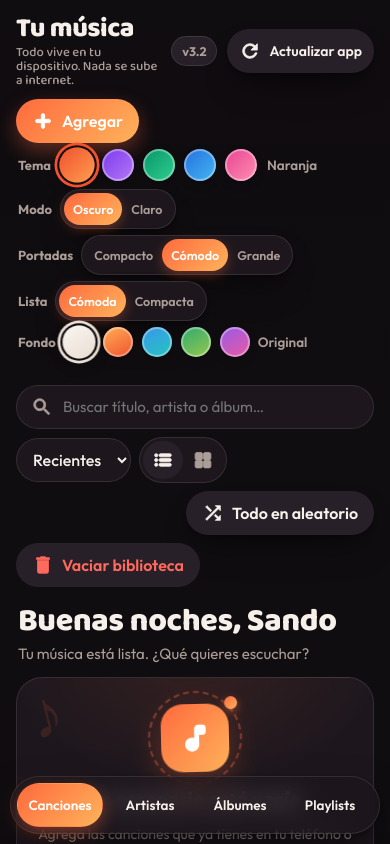
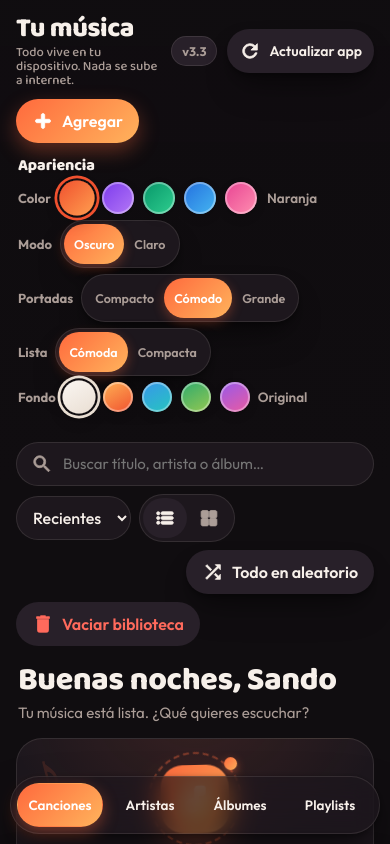
Before and after one commit to SandovalJon/nuevo-reproductor-de-musica, a plain HTML site: page index.html in a window 390 px wide. Drawn offline with Linux system fonts and the light colour scheme.

Commit message:
v3.3: ronda A tu mano, interfaz (plan hasta 3.5)

```diff
--- a/index.html
+++ b/index.html
@@ -1076,6 +1076,70 @@
       html.perf-lite .detail-hero .back-row button{ backdrop-filter:blur(6px); -webkit-backdrop-filter:blur(6px); }
       html.perf-lite .cover img:not(.in){ filter:blur(8px) saturate(1.2); }
     </style>
+    <style>
+      /* ============ v3.3 · A tu mano ============
+         Ronda de interfaz: zonas táctiles más cómodas, una escala de
+         espaciados consistente en todas las vistas y la sección
+         «Apariencia» agrupada con encabezados claros. Solo CSS y el
+         orden del HTML de la cabecera: no se agrega ni se quita ningún
+         ajuste, y ningún comportamiento ni dato cambia. */
+
+      /* 1 · Zonas táctiles en torno a 44px: los botones pequeños de las
+         filas (me gusta / no me gusta y menú de la canción), el quitar
+         de la cola, el selector lista/cuadrícula, las píldoras de
+         Apariencia, el «Ver todo» del inicio y el volver de las fichas
+         ganan área de toque sin cambiar apenas su tamaño visible. Los
+         que ya medían 44px o más (botones de cabecera, pestañas de la
+         navegación flotante, mini-reproductor y controles de «Sonando
+         ahora» y del Escenario) quedan exactamente como estaban. */
+      .row .rate, .row .more{ width:44px; height:44px; }
+      .q-row .x{ width:44px; height:44px; }
+      .seg button{ width:44px; height:40px; }
+      .aseg button{ min-height:40px; padding:7px 13px; }
+      .link-btn{ min-height:44px; display:inline-flex; align-items:center; }
+      .detail-hero .back-row button{ min-height:44px; display:inline-flex; align-items:center; }
+      @media (max-width:520px){ .aseg button{ padding:7px 10px; } }
+      /* Muestras de color (Color y Fondo de Apariencia): el círculo que
+         se ve no cambia de tamaño; un ::after invisible extiende su
+         área de toque hasta los 44px. */
+      .sw, .bgsw{ position:relative; }
+      .sw::after, .bgsw::after{ content:""; position:absolute; border-radius:50%; }
+      .sw::after{ inset:-6px; }
+      .bgsw::after{ inset:-7px; }
+
+      /* 2 · Espaciados y jerarquía: la misma escala de respiro entre el
+         saludo, las secciones del inicio, la barra de herramientas, las
+         fichas y la cola de «Sonando ahora». Solo mueve márgenes y
+         rellenos, nunca colores, así que la escala es idéntica en modo
+         claro y en modo oscuro. */
+      .greet{ padding:18px 2px 4px; }
+      .home-sec{ margin-top:26px; }
+      .toolbar{ padding:12px 0 8px; }
+      .detail-hero{ margin:14px 0 18px; }
+      .detail-head{ padding:12px 0 18px; }
+      .detail-actions{ padding-bottom:14px; }
+      .queue-box{ margin-top:20px; }
+      @media (max-width:520px){ .greet{ padding-top:10px; } }
+
+      /* 3 · «Apariencia» agrupada: un solo bloque con su encabezado y
+         los cinco grupos de siempre — Color, Modo, Portadas, Lista y
+         Fondo — con las etiquetas alineadas a la misma anchura para
+         que los controles formen una columna limpia. En pantallas
+         estrechas los grupos se envuelven como antes y la etiqueta
+         vuelve a su ancho natural. */
+      .appearance{ max-width:1060px; margin:12px auto 0; }
+      .appearance-title{
+        margin:0 2px; font-family:var(--font-display); font-size:16px; font-weight:800;
+        letter-spacing:-.01em; color:var(--ink);
+      }
+      .appearance .theme-row{ margin-top:2px; padding-top:2px; }
+      .appearance .appearance-row{ margin-top:0; padding-top:2px; }
+      .appearance .theme-lbl, .appearance .ap-lbl{ min-width:64px; }
+      @media (max-width:520px){
+        .appearance{ margin-top:10px; }
+        .appearance .theme-lbl, .appearance .ap-lbl{ min-width:0; }
+      }
+    </style>
     <script>
       /* v3.2 · Fluido: detección temprana de dispositivo modesto (pocos
          núcleos o poca memoria). Solo activa la clase .perf-lite que
@@ -1105,13 +1169,15 @@
       <header class="top">
         <div class="top-in">
           <h1>Tu música<span>Todo vive en tu dispositivo. Nada se sube a internet.</span></h1>
-          <span class="version-tag" id="versionTag" title="Versión de la app">v3.2</span>
+          <span class="version-tag" id="versionTag" title="Versión de la app">v3.3</span>
           <button class="btn btn-ghost" id="btnUpdate"><span data-ic="refresh"></span>Actualizar app</button>
           <button class="btn btn-ghost" id="btnInstall" hidden><span data-ic="download"></span>Instalar app</button>
           <button class="btn btn-acc" id="btnAddTop"><span data-ic="plus"></span>Agregar</button>
         </div>
+        <section class="appearance" aria-label="Apariencia">
+        <h2 class="appearance-title">Apariencia</h2>
         <div class="theme-row">
-          <span class="theme-lbl" id="themeLbl">Tema</span>
+          <span class="theme-lbl" id="themeLbl">Color</span>
           <div class="swatches" role="group" aria-labelledby="themeLbl">
             <button class="sw on" data-accent-btn="naranja" style="--sw1:#f0512f;--sw2:#ff9e4f" aria-label="Tema naranja" title="Naranja"></button>
             <button class="sw" data-accent-btn="violeta" style="--sw1:#7c3aed;--sw2:#b478f5" aria-label="Tema violeta" title="Violeta"></button>
@@ -1156,6 +1222,7 @@
             <span class="theme-name" id="libBgName">Original</span>
           </div>
         </div>
+        </section>
       </header>
 
       <nav class="tabs" id="tabs" aria-label="Vistas de la biblioteca">
@@ -2088,7 +2155,7 @@
       const h1 = h % 360, h2 = (h1 + 45 + (h >> 3) % 70) % 360;
       return ['hsl(' + h1 + ' 72% 52%)', 'hsl(' + h2 + ' 78% 38%)'];
     }
-    const APP_VERSION = '3.2';
+    const APP_VERSION = '3.3';
     const versionTagEl = document.getElementById('versionTag');
     if(versionTagEl) versionTagEl.textContent = 'v' + APP_VERSION;
     /* ============ La portada vuela (v2.0): elemento compartido ============ */
```
